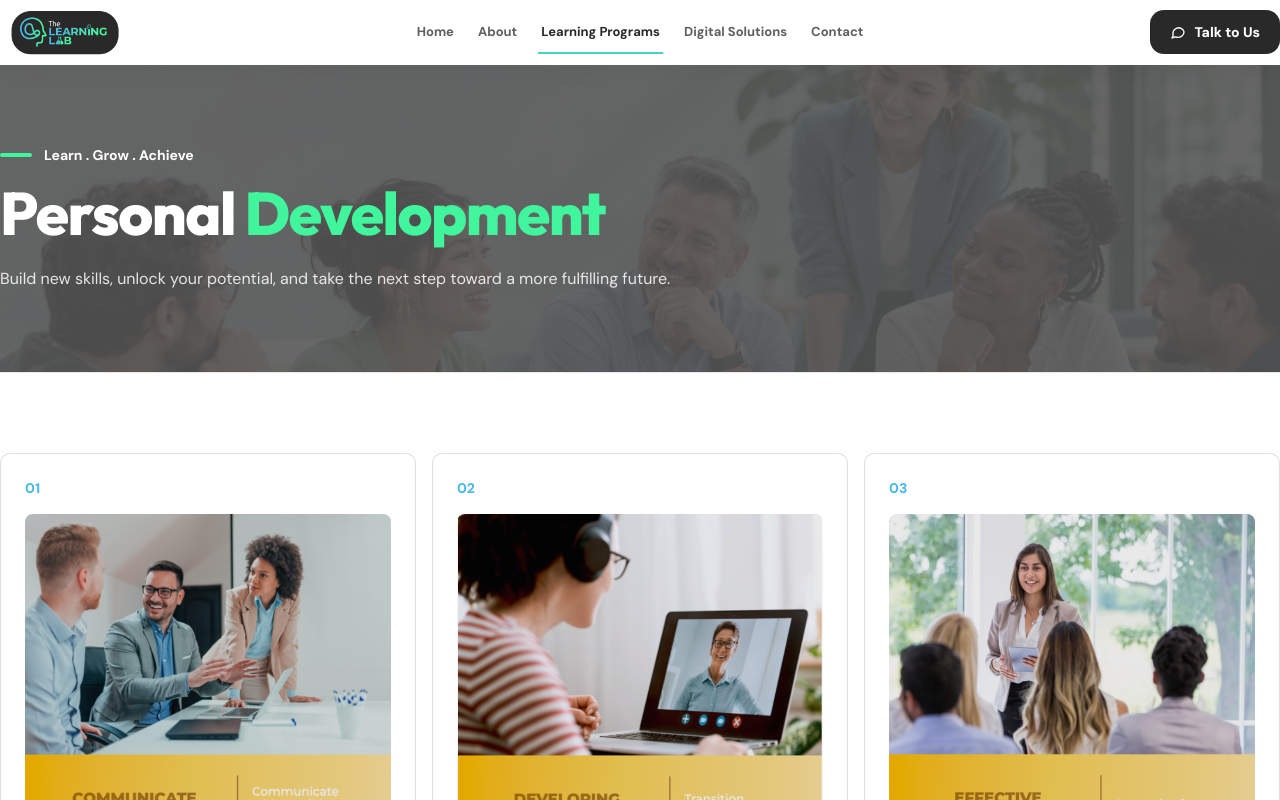
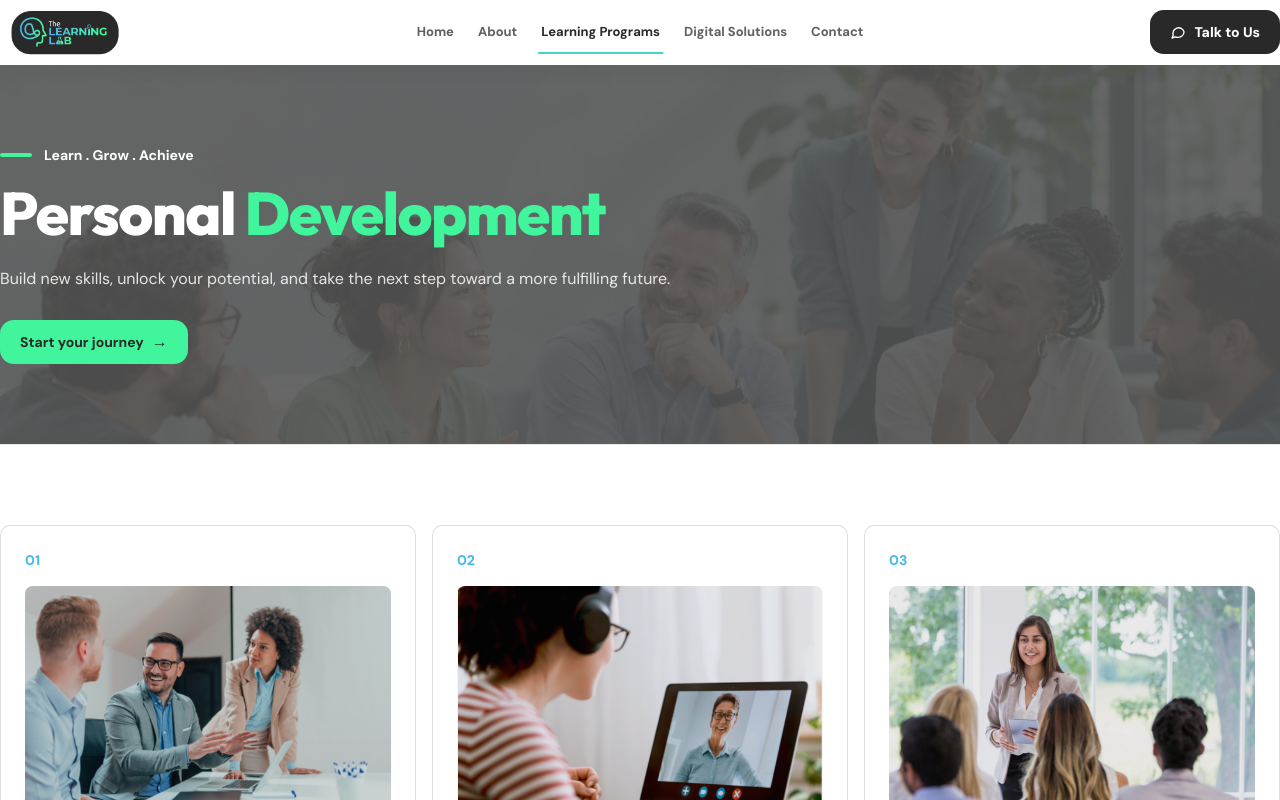
Before and after one commit to gabzy0423/The-Learning-Lab, a Next.js app: page /programs/personal-development in a window 1280 px wide. Shown: the top 800 px of the page. Built offline with nearby package versions, Linux system fonts and the light colour scheme.

Commit message:
Add Personal Development journey CTA

```diff
--- a/app/globals.css
+++ b/app/globals.css
@@ -122,6 +122,10 @@ h4 {
   to { transform: translateX(0); }
 }
 
+html {
+  scroll-behavior: smooth;
+}
+
 .mobile-menu-backdrop {
   animation: mobile-menu-backdrop-in 180ms ease-out both;
 }
@@ -131,6 +135,10 @@ h4 {
 }
 
 @media (prefers-reduced-motion: reduce) {
+  html {
+    scroll-behavior: auto;
+  }
+
   .mobile-menu-backdrop,
   .mobile-drawer {
     animation: none;
--- a/app/programs/[category]/page.tsx
+++ b/app/programs/[category]/page.tsx
@@ -68,10 +68,17 @@ export default async function CategoryPage({
             <p className="mt-5 max-w-2xl text-base leading-relaxed text-brand-white/85">
               Build new skills, unlock your potential, and take the next step toward a more fulfilling future.
             </p>
+            <a
+              href="#personal-development-courses"
+              className="mt-7 inline-flex min-h-11 items-center gap-2 rounded-xl bg-brand-mint-green px-5 text-sm font-bold text-brand-charcoal transition-colors hover:bg-brand-mint-green/90 focus-visible:outline-2 focus-visible:outline-offset-2 focus-visible:outline-brand-cyan-blue"
+            >
+              Start your journey
+              <span aria-hidden="true" className="text-base leading-none">→</span>
+            </a>
           </div>
         </section>
 
-        <section aria-label="Personal Development courses">
+        <section id="personal-development-courses" aria-label="Personal Development courses">
           <div className="mx-auto max-w-[80rem] px-7 py-16 sm:px-10 lg:px-0 lg:py-20">
             <div className="grid gap-4 sm:grid-cols-2 lg:grid-cols-3">
               {personalDevelopmentCards.map((card, index) => (
```
Also changed, not shown: 1 other file (tests, documents, lock files or other folders).
